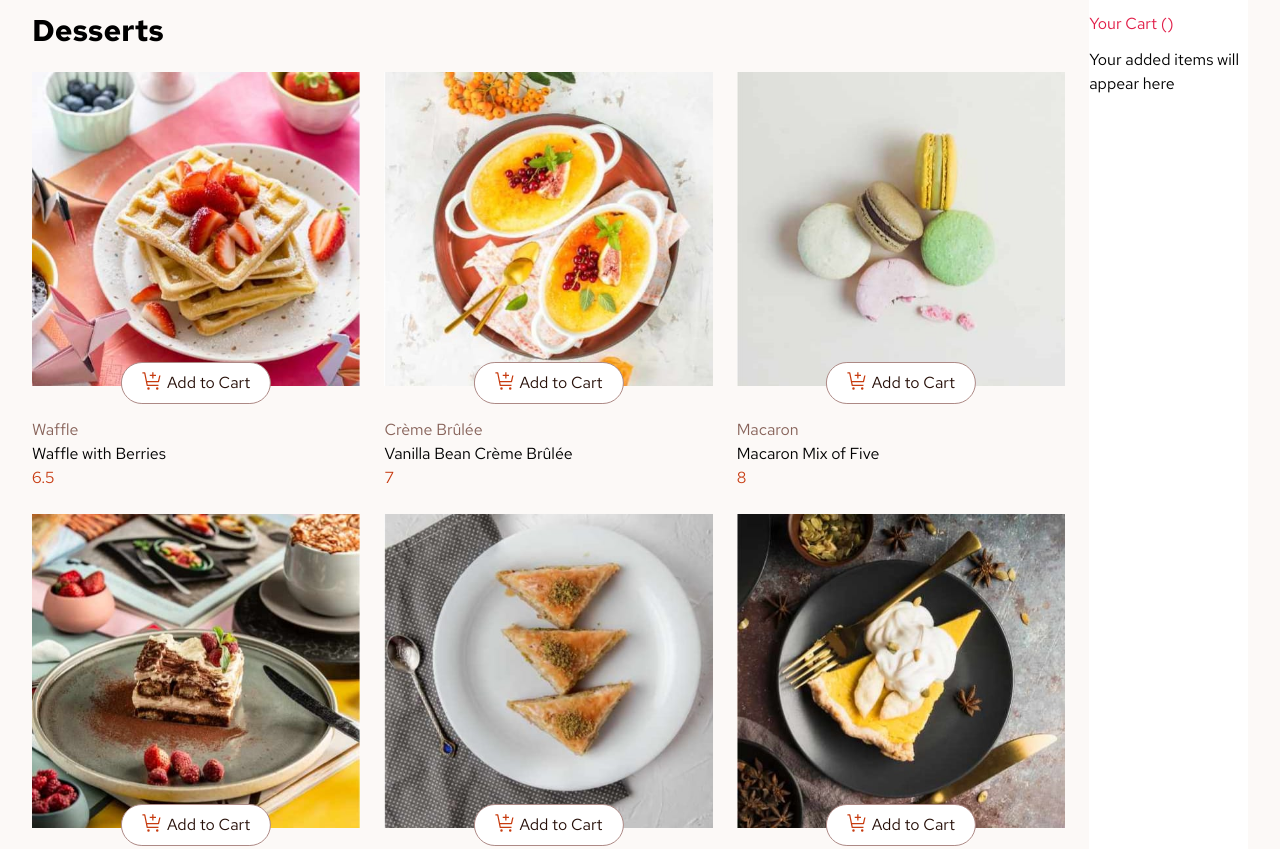
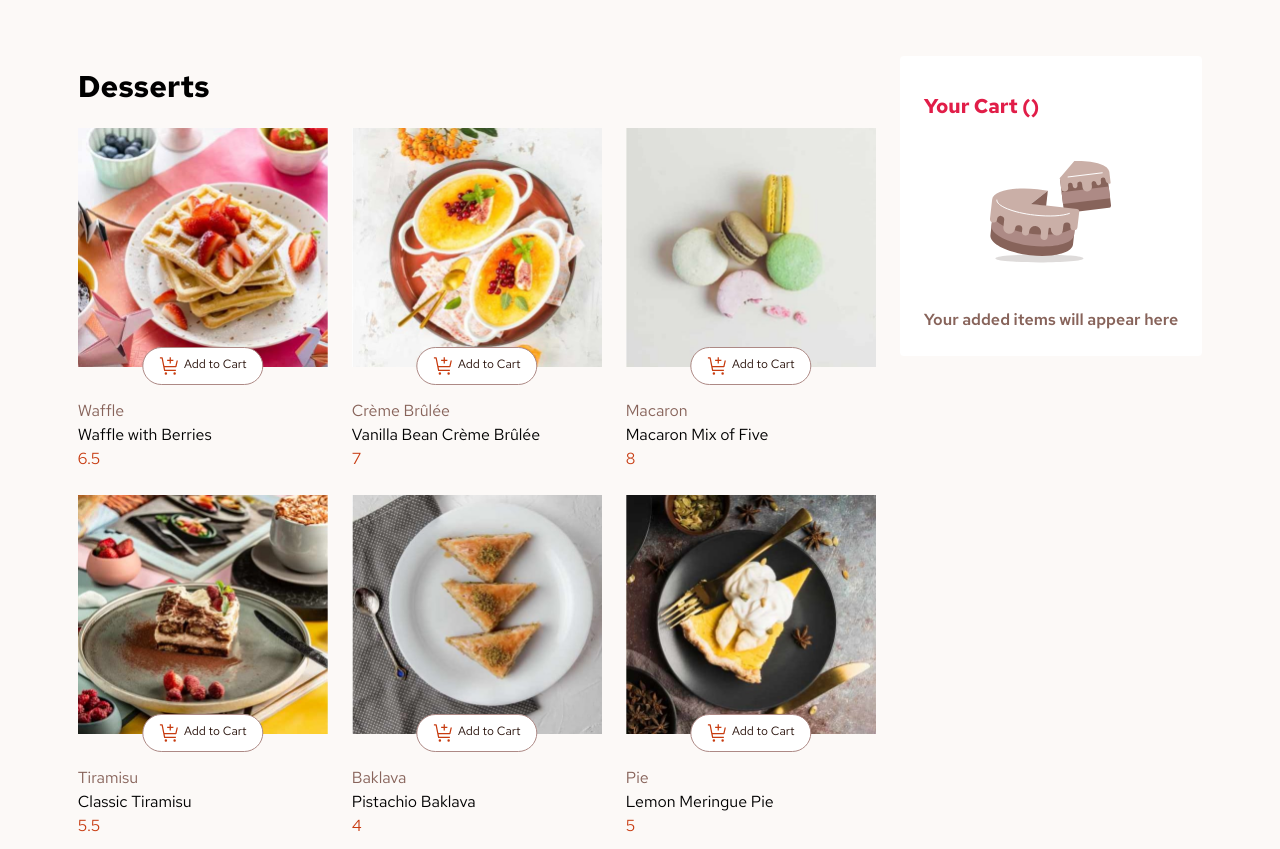
Before and after one commit to outerpreneur/product-list-with-cart-main-html, a website: page index.html in a window 1280 px wide. Shown: the top 849 px of the page. Drawn offline with Linux system fonts and the light colour scheme.

Commit message:
layout complete

```diff
--- a/index.html
+++ b/index.html
@@ -23,7 +23,7 @@
   </head>
   <body class="font-red-hat-text">
     <main class="bg-rose-50 flex justify-center items-center">
-      <section class="max-w-[1216px] mx-auto flex gap-6">
+      <section class="max-w-[1216px] mx-auto flex gap-6 my-14">
         <div class="">
           <div class="bg-red-500">
             <h1 class="py-3 text-3xl font-bold mb-3">Desserts</h1>
@@ -31,9 +31,23 @@
 
           <div class="grid grid-cols-3 gap-6" id="dessert-container"></div>
         </div>
-        <div class="cart bg-white">
-          <h3 class="py-3 text-rose-600">Your Cart (<!-- Quantity -->)</h3>
-          <p>Your added items will appear here</p>
+        <div class="cart bg-white max-w-[384px] p-6 h-full rounded">
+          <h3 class="py-3 text-rose-600 text-xl font-bold">
+            Your Cart (<!-- Quantity -->)
+          </h3>
+          <div
+            id="cart-item"
+            class="flex flex-col items-center justify-center gap-4"
+          >
+            <img
+              src="./assets/images/illustration-empty-cart.svg"
+              alt=""
+              class="py-4"
+            />
+            <p class="text-rose-500 font-semibold">
+              Your added items will appear here
+            </p>
+          </div>
         </div>
       </section>
     </main>
--- a/index.js
+++ b/index.js
@@ -1,28 +1,48 @@
-document.addEventListener("DOMContentLoaded", () => {
 fetch("data.json")
   .then((response) => response.json())
   .then((data) => {
     const container = document.getElementById("dessert-container");
     data.forEach((dessert) => {
       const card = document.createElement("div");
-        card.className = "dessert-card";
+      card.className = "dessert-card max-w-[250px]";
       card.innerHTML = `
         <picture class="relative">
           <source srcset="${dessert.image.mobile}" media="(max-width: 599px)" type="image/webp" />
           <source srcset="${dessert.image.tablet}" media="(min-width: 600px) and (max-width: 1199px)" type="image/webp" />
           <source srcset="${dessert.image.desktop}" media="(min-width: 1200px)" type="image/webp" />
           <img src="${dessert.image.desktop}" alt="${dessert.name}" />
-            <button class="bg-white text-rose-900 py-2 px-5 rounded-3xl border border-rose-400  absolute bottom-[-18px] left-1/2 transform -translate-x-1/2 flex gap-1"><svg xmlns="http://www.w3.org/2000/svg" width="21" height="20" fill="none" viewBox="0 0 21 20"><g fill="#C73B0F" clip-path="url(#a)"><path d="M6.583 18.75a1.25 1.25 0 1 0 0-2.5 1.25 1.25 0 0 0 0 2.5ZM15.334 18.75a1.25 1.25 0 1 0 0-2.5 1.25 1.25 0 0 0 0 2.5ZM3.446 1.752a.625.625 0 0 0-.613-.502h-2.5V2.5h1.988l2.4 11.998a.625.625 0 0 0 .612.502h11.25v-1.25H5.847l-.5-2.5h11.238a.625.625 0 0 0 .61-.49l1.417-6.385h-1.28L16.083 10H5.096l-1.65-8.248Z"/><path d="M11.584 3.75v-2.5h-1.25v2.5h-2.5V5h2.5v2.5h1.25V5h2.5V3.75h-2.5Z"/></g><defs><clipPath id="a"><path fill="#fff" d="M.333 0h20v20h-20z"/></clipPath></defs></svg>Add to Cart</button>
+          <button class="add-to-cart bg-white text-rose-900 text-xs px-4 py-2 rounded-3xl border border-rose-400 absolute bottom-[-18px] left-1/2 transform -translate-x-1/2 flex gap-1">
+            <svg xmlns="http://www.w3.org/2000/svg" width="21" height="20" fill="none" viewBox="0 0 21 20">
+              <g fill="#C73B0F" clip-path="url(#a)">
+                <path d="M6.583 18.75a1.25 1.25 0 1 0 0-2.5 1.25 1.25 0 0 0 0 2.5ZM15.334 18.75a1.25 1.25 0 1 0 0-2.5 1.25 1.25 0 0 0 0 2.5ZM3.446 1.752a.625.625 0 0 0-.613-.502h-2.5V2.5h1.988l2.4 11.998a.625.625 0 0 0 .612.502h11.25v-1.25H5.847l-.5-2.5h11.238a.625.625 0 0 0 .61-.49l1.417-6.385h-1.28L16.083 10H5.096l-1.65-8.248Z"/>
+                <path d="M11.584 3.75v-2.5h-1.25v2.5h-2.5V5h2.5v2.5h1.25V5h2.5V3.75h-2.5Z"/>
+              </g>
+              <defs>
+                <clipPath id="a">
+                  <path fill="#fff" d="M.333 0h20v20h-20z"/>
+                </clipPath>
+              </defs>
+            </svg>
+            Add to Cart
+          </button>
         </picture>
         <div class="mt-8">
           <p class="text-rose-500">${dessert.category}</p>
-            <h3 >${dessert.name}</h3>
+          <h3>${dessert.name}</h3>
           <p class="text-red">${dessert.price}</p>
         </div>
-
       `;
       container.appendChild(card);
+
+      // Attach event listener to the button after appending to the DOM
+      const addToCartButton = card.querySelector(".add-to-cart");
+      addToCartButton.addEventListener(
+        "click",
+        () => {
+          alert("Item added to cart");
+        },
+        { once: true }
+      );
     });
   })
   .catch((error) => console.error("Error fetching data:", error));
-});
```
Also changed, not shown: output.css. Lines whose indentation alone changed are shown as unchanged.
